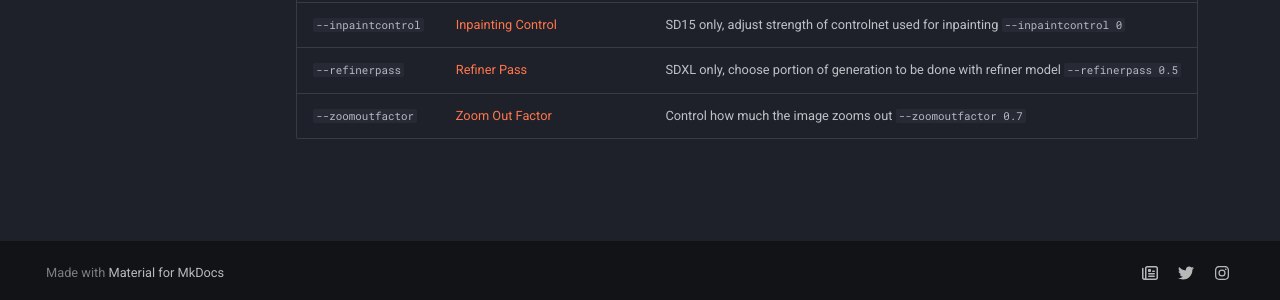
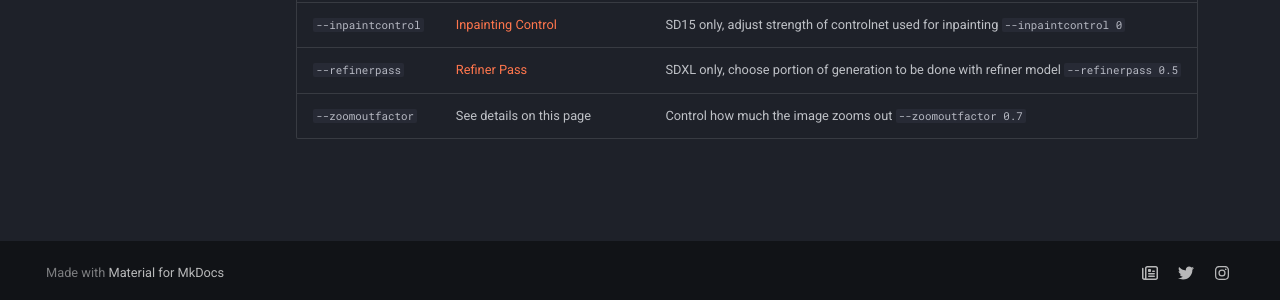
Before and after one commit to Distillery-Dev/site, an MkDocs documentation site: the page built from docs/Alternative Workflows/zoomout/zoomout.md, in a window 1280 px wide. Shown: the part 595-895 px from the top of the page. Built offline with MkDocs 1.6.1 and Material for MkDocs 9.7.7, drawn with Linux system fonts in a browser that asks for light colours.

Commit message:
fixed a few errors

```diff
--- a/docs/Alternative Workflows/zoomout/zoomout.md
+++ b/docs/Alternative Workflows/zoomout/zoomout.md
@@ -11,5 +11,5 @@
 | `--adaptweight`       | [Adaptweight](../../Parameters/adapt/adapt.md)              | Adjust IPAdapter strength `--adaptweight 0.3` |
 | `--sharpen`           | [Sharpen](../../Parameters/sharpen/sharpen.md)                          | Adjust sharpening value `--sharpen 0` |
 | `--inpaintcontrol`    | [Inpainting Control](../../Parameters/inpaint/inpaint.md) | SD15 only, adjust strength of controlnet used for inpainting `--inpaintcontrol 0` |
-| `--refinerpass`       | [Refiner Pass](../../Parameters/upscale/upscale.md)             | SDXL only, choose portion of generation to be done with refiner model `--refinerpass 0.5` |
-| `--zoomoutfactor`     | [Zoom Out Factor](../../Parameters/zoomout/zoomout.md)      | Control how much the image zooms out `--zoomoutfactor 0.7` |
+| `--refinerpass`       | [Refiner Pass](../../Parameters/upscale_method/upscale_method.md)             | SDXL only, choose portion of generation to be done with refiner model `--refinerpass 0.5` |
+| `--zoomoutfactor`     | See details on this page      | Control how much the image zooms out `--zoomoutfactor 0.7` |
```
Also changed, not shown: docs/Parameters/lora/lora.md (+3 -3 lines), docs/Parameters/raw/raw.md (+1 -0 lines).
